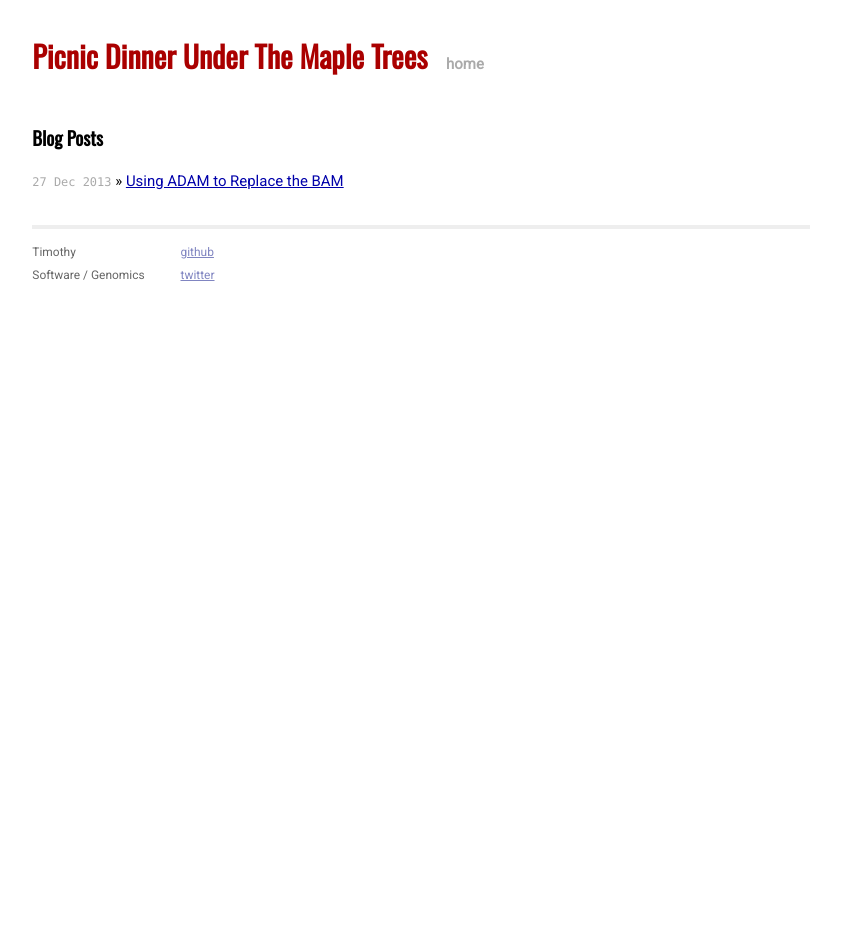
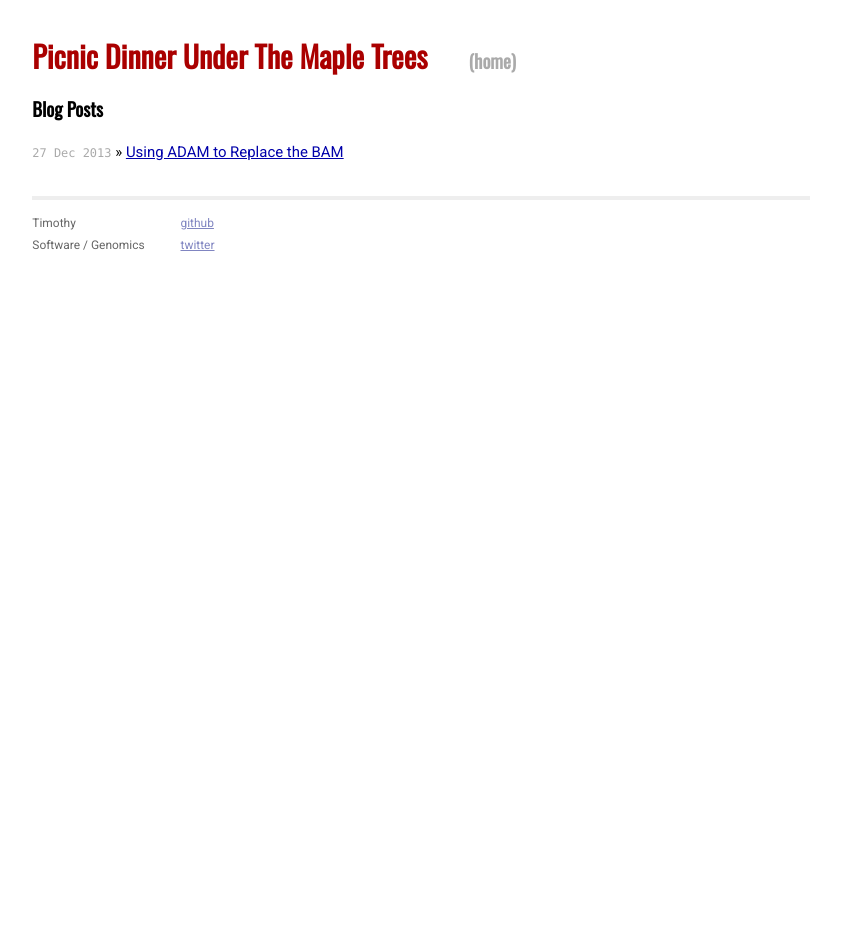
Before and after one commit to tdanford/tdanford.github.io, a Jekyll site: the page built from index.html, in a window 1280 px wide. Shown: the whole page, without its empty margins (219-1060 px from the left). Built offline with Jekyll 4.4.1, drawn with Linux system fonts in a browser that asks for light colours; Markdown is read by kramdown in place of the engine named in the settings.

Commit message:
Updating the title CSS.

```diff
--- a/_layouts/default.html
+++ b/_layouts/default.html
@@ -18,7 +18,7 @@
         <div class="site">
           <div class="header">
             <h1 class="title"><a href="/">{{ site.name }}</a></h1>
-            <a class="extra" href="/">home</a>
+            <a class="extra" href="/">(home)</a>
           </div>
 
           {{ content }}
--- a/css/main.css
+++ b/css/main.css
@@ -27,7 +27,7 @@ h1, h2, h3, h4, h5, h6 {
   font-size: 100%; }
 
 h1 { margin-bottom: 1em; font-size: 125%; }
-h1.title { font-size: 200%; }
+h1.title { font-size: 200%; margin-bottom: 0em; }
 h2.post_title { font-size: 170%; }
 p { margin: 1em 0; }
 
@@ -69,6 +69,10 @@ a:visited { color: #a0a; }
   line-height: 1.5em;
 }
 
+.header {
+	margin-bottom: 1.5em;
+}
+
 .header a {
   font-weight: bold;
   text-decoration: none;
@@ -76,7 +80,7 @@ a:visited { color: #a0a; }
 
 .title {
   display: inline-block;
-  margin-bottom: 2em;
+  /* margin-bottom: 2em; */
 }
 
 .title a {
@@ -89,7 +93,9 @@ a:visited { color: #a0a; }
 
 .header a.extra {
   color: #aaa;
-  margin-left: 1em;
+  margin-left: 2em;
+  font-family: 'Oswald', Helvetica, Arial, sans-serif;
+  font-size: 125%;
 }
 
 .header a.extra:hover {
@@ -164,3 +170,8 @@ a:visited { color: #a0a; }
 .post pre.terminal code {
   background-color: #333;
 }
+
+.post h1 {
+	margin-top: 0.5em;
+	margin-bottom: 0.5em;
+}
```
